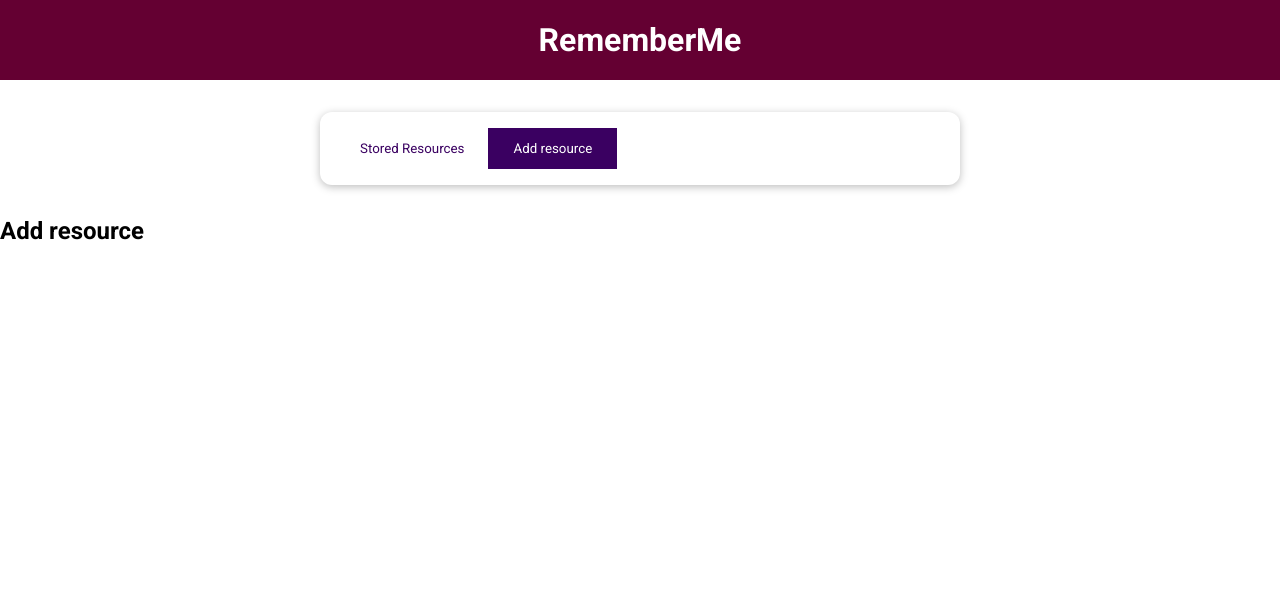
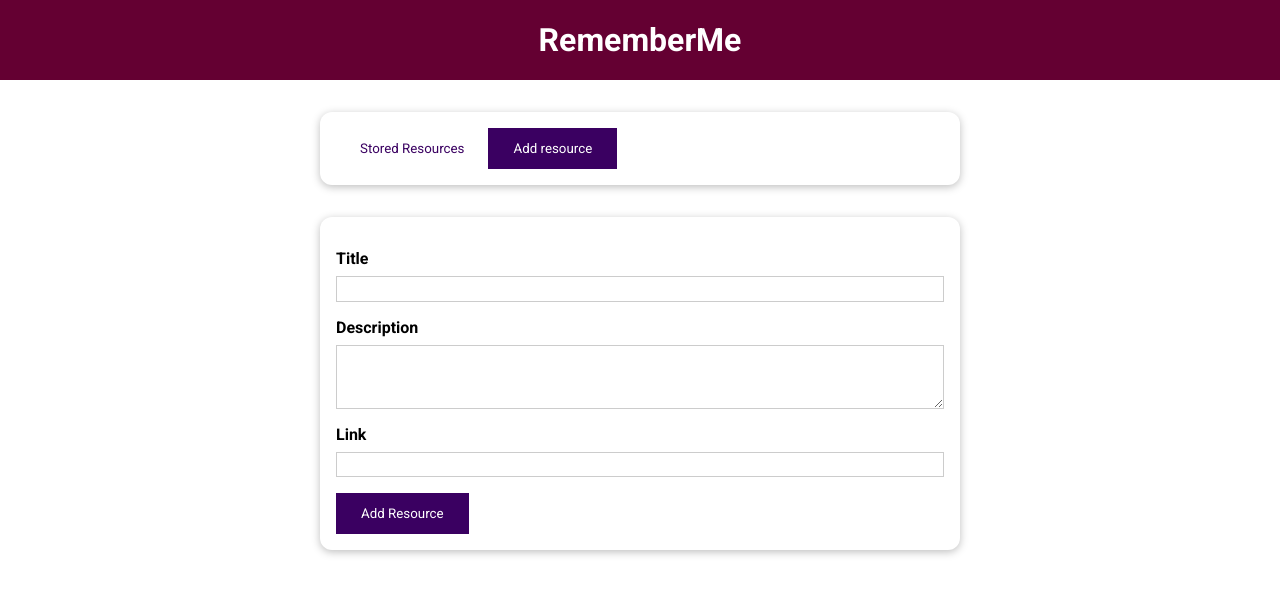
Before and after one commit to jesspsilva/resources-app, a Vue app: page / in a window 1280 px wide. Both pictures are taken after a click on the button "Add resource". Shown: the top 594 px of the page. Built offline with nearby package versions, Linux system fonts and the light colour scheme.

Commit message:
Fetch user input on add resource form

```diff
--- a/src/components/UI/BaseButton.vue
+++ b/src/components/UI/BaseButton.vue
@@ -1,12 +1,12 @@
 <template>
-    <button :type="type" :class="mode">
+    <button :class="mode">
         <slot></slot>
     </button>
 </template>
 
 <script>
 export default {
-    props: ['type', 'mode']
+    props: ['mode']
 }
 </script>
 
--- a/src/components/learning-resources/AddResource.vue
+++ b/src/components/learning-resources/AddResource.vue
@@ -1,3 +1,63 @@
 <template>
-    <h2>Add resource</h2>
+    <base-card>
+        <form @submit.prevent="submitData">
+            <div class="form-control">
+                <label for="title">Title</label>
+                <input id="title" name="title" type="text" ref="titleInput">
+            </div>
+            <div class="form-control">
+                <label for="description">Description</label>
+                <textarea name="description" id="description" rows="3" ref="descriptionText"></textarea>
+            </div>
+            <div class="form-control">
+                <label for="link">Link</label>
+                <input id="link" name="link" type="url" ref="linkInput">
+            </div>
+            <div>
+                <base-button type="submit">Add Resource</base-button>
+            </div>
+        </form>
+    </base-card>
 </template>
+
+<script>
+export default {
+    methods: {
+        submitData() {
+            const enteredTitle = this.$refs.titleInput.value;
+            const enteredDescription = this.$refs.descriptionText.value;
+            const enteredLink = this.$refs.linkInput.value;
+            this.addResource(enteredTitle, enteredDescription, enteredLink);
+        }
+    },
+    inject: ['addResource']
+}
+</script>
+
+<style scoped>
+label {
+    font-weight: bold;
+    display: block;
+    margin-bottom: 0.5rem;
+}
+
+input,
+textarea {
+    display: block;
+    width: 100%;
+    font: inherit;
+    padding: 0.15rem;
+    border: 1px solid #ccc;
+}
+
+input:focus,
+textarea:focus {
+    outline: none;
+    border-color: #3a0061;
+    background-color: #f7ebff;
+}
+
+.form-control {
+    margin: 1rem 0;
+}
+</style>
--- a/src/components/learning-resources/TheResources.vue
+++ b/src/components/learning-resources/TheResources.vue
@@ -3,7 +3,9 @@
         <base-button @click="setSelectedTab('stored-resources')" :mode="storedResButtonMode">Stored Resources</base-button>
         <base-button @click="setSelectedTab('add-resource')" :mode="addResButtonMode">Add resource</base-button>
     </base-card>
-    <component :is="selectedTab"></component>
+    <keep-alive>
+        <component :is="selectedTab"></component>
+    </keep-alive>
 </template>
 
 <script>
@@ -36,7 +38,8 @@
     },
     provide() {
         return {
-            resources: this.storedResources
+            resources: this.storedResources,
+            addResource: this.addResource
         }
     },
     computed: {
@@ -50,6 +53,16 @@
     methods: {
         setSelectedTab(tab) {
             this.selectedTab = tab;
+        },
+        addResource(title, description, link) {
+            const newResource = {
+                id: new Date().toISOString(),
+                title,
+                description,
+                link
+            }
+            this.storedResources.push(newResource);
+            this.selectedTab = 'stored-resources';
         }
     }
 }
```
